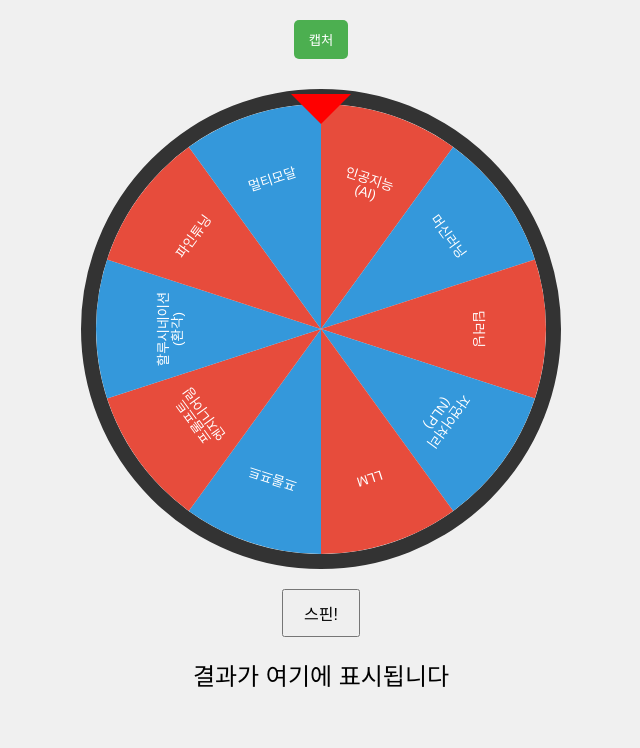
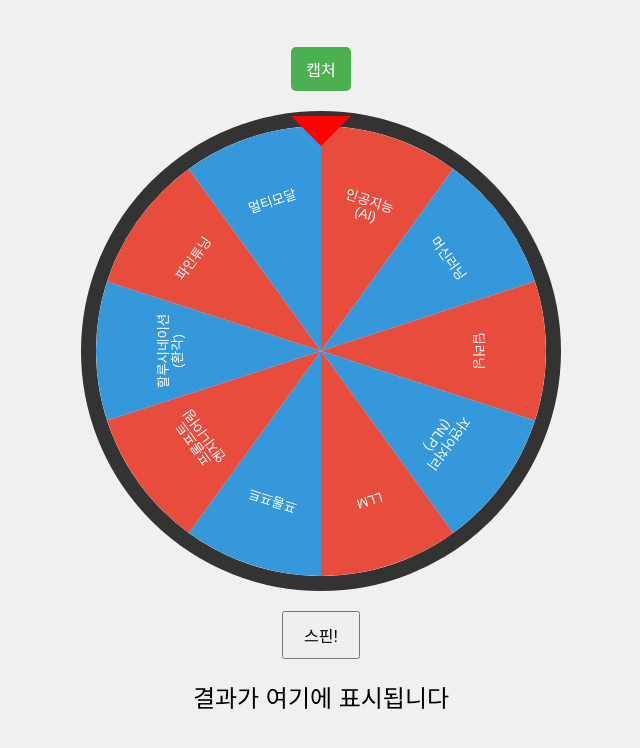
Before and after one commit to garam0113/roulette, a plain HTML site: page index.html in a window 1280 px wide. Shown: the whole page, without its empty margins (319-959 px from the left). Drawn offline with nearby package versions, Linux system fonts and the light colour scheme.

Commit message:
Update index.html

```diff
--- a/index.html
+++ b/index.html
@@ -5,6 +5,7 @@
     <meta http-equiv="X-UA-Compatible" content="IE=edge">
     <meta name="viewport" content="width=device-width, initial-scale=1.0">
     <title>룰렛 게임</title>
+
     <style>
         body {
             display: flex;
@@ -59,8 +60,8 @@
         }
          /* 캡처 버튼 스타일 */
          .capture-button {
-            position: absolute;
-            top: 20px;
+            position: relative;
+            top: -20px;
             padding: 10px 15px;
             background-color: #4CAF50;
             color: white;
@@ -68,10 +69,12 @@
             border-radius: 5px;
             cursor: pointer;
             z-index: 100;
+            font-size : 16px;
          }
     </style>
 </head>
 <body>
+<button class="capture-button" onclick="capture()">캡처</button>
 <div class="input-container">
     <span id="input0">인공지능 (AI)</span>
     <span id="input1">머신러닝</span>
@@ -86,6 +89,7 @@
 </div>
 
     <div class="roulette-container">
+
         <div class="pointer"></div>
         <div id="wheel" class="wheel">
             <svg width="450" height="450" viewBox="0 0 300 300"> <!-- 뷰포트는 원래대로 유지 -->
@@ -97,7 +101,7 @@
         <div id="result">결과가 여기에 표시됩니다</div>
     </div>
 
-    <button class="capture-button" onclick="capture()">캡처</button>
+
     <script src="https://cdnjs.cloudflare.com/ajax/libs/html2canvas/1.4.1/html2canvas.min.js"></script>
     <script>
         let isSpinning = false; // 스핀 중인지 확인하는 변수
```
